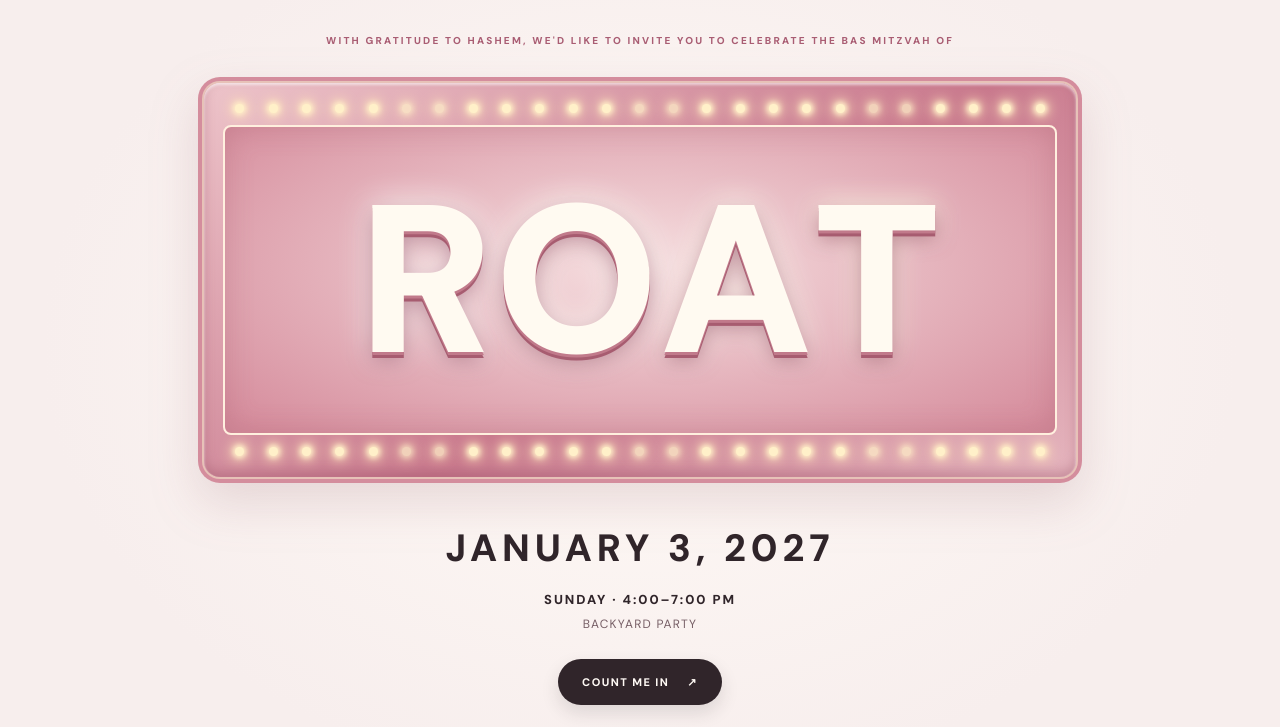
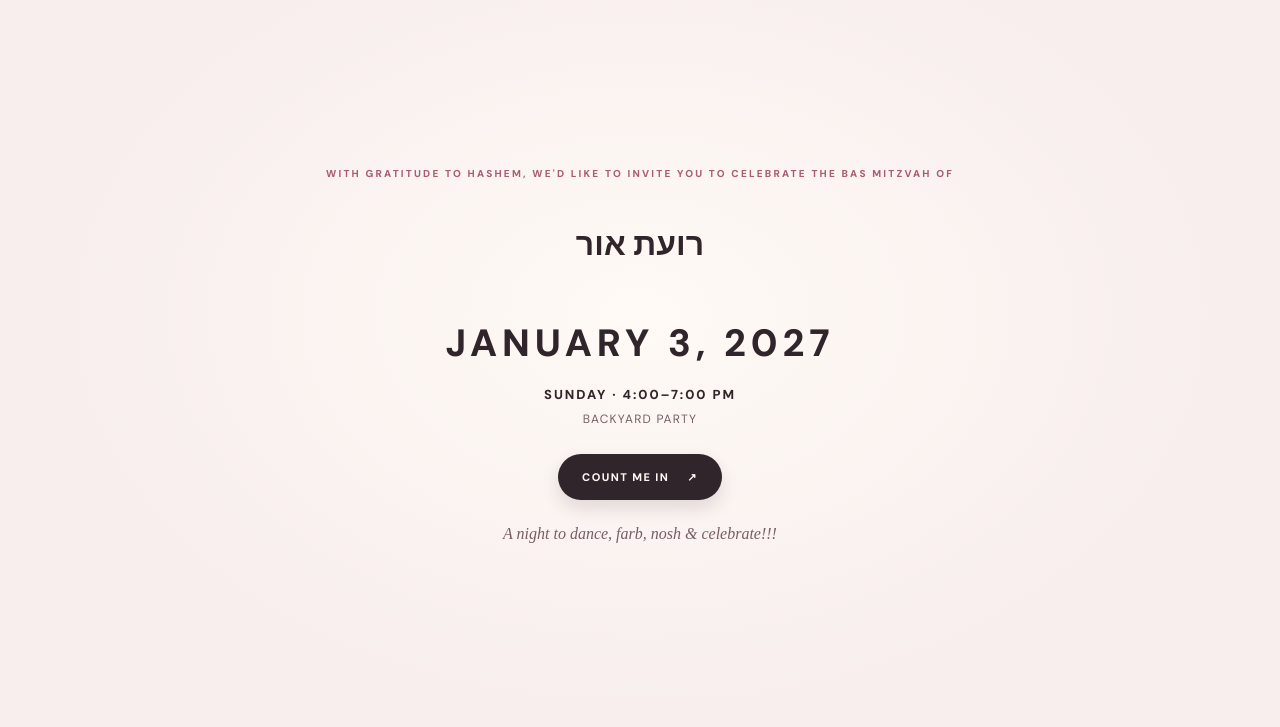
Before and after one commit to judithprays/roatsBasMitzvah, a plain HTML site: page index.html in a window 1280 px wide. Shown: the top 727 px of the page. Drawn offline with Linux system fonts and the light colour scheme; a web font is replaced by a local one.

Commit message:
Replace marquee with Hebrew name

```diff
--- a/index.html
+++ b/index.html
@@ -4,7 +4,7 @@
   <meta charset="utf-8">
   <meta name="viewport" content="width=device-width, initial-scale=1">
   <meta name="theme-color" content="#f7eeed">
-  <title>Roat · Bas Mitzvah</title>
+  <title>רועת אור · Bas Mitzvah</title>
   <meta name="description" content="You're invited to celebrate Roat's Bas Mitzvah.">
   <link rel="preconnect" href="https://fonts.googleapis.com">
   <link rel="preconnect" href="https://fonts.gstatic.com" crossorigin>
@@ -15,17 +15,7 @@
   <main>
     <header class="hero" id="top">
       <p class="eyebrow">WITH GRATITUDE TO HASHEM, WE'D LIKE TO INVITE  YOU TO CELEBRATE THE BAS MITZVAH OF</p>
-      <div class="marquee-wrap" aria-label="Roat">
-        <div class="marquee" id="marquee">
-          <div class="bulbs bulbs-top" aria-hidden="true"></div>
-          <div class="marquee-face">
-            <div class="marquee-word" aria-label="ROAT">
-              <span>R</span><span>O</span><span>A</span><span>T</span>
-            </div>
-          </div>
-          <div class="bulbs bulbs-bottom" aria-hidden="true"></div>
-        </div>
-      </div>
+      <h1 class="hero-name" dir="rtl">רועת אור</h1>
       <h1 class="event-type">JANUARY 3, 2027</h1>
       <p class="hero-date">SUNDAY · 4:00–7:00 PM</p>
       <p class="hero-time">BACKYARD PARTY</p>
@@ -118,7 +108,7 @@
     </section>
 
     <footer>
-      <div class="footer-mark">ROAT<span>✳</span></div>
+      <div class="footer-mark" dir="rtl">רועת אור<span>✳</span></div>
       <p>BAS MITZVAH · JANUARY 3, 2027</p>
       <a href="#top">BACK TO THE TOP ↑</a>
     </footer>
```
